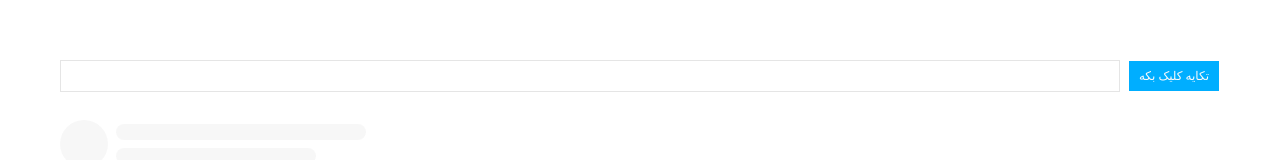
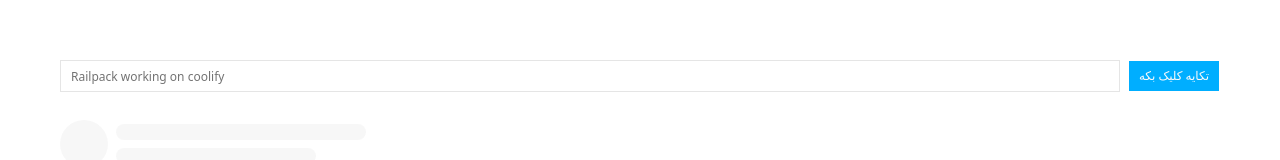
Before and after one commit to dahatu/pewist-pwa, a Next.js app: page / in a window 1280 px wide. Shown: the top 160 px of the page. Built offline with nearby package versions, Linux system fonts and the light colour scheme; a web font is replaced by a local one.

Commit message:
some changes

```diff
--- a/app/page.tsx
+++ b/app/page.tsx
@@ -36,7 +36,7 @@ export default function Home() {
   return (
     <div className="flex flex-col gap-2 p-10">
       <div className="flex gap-2">
-        <Input />
+        <Input placeholder="Railpack working on coolify"/>
         <Button>تکایە کلیک بکە</Button>
       </div>
 
```
